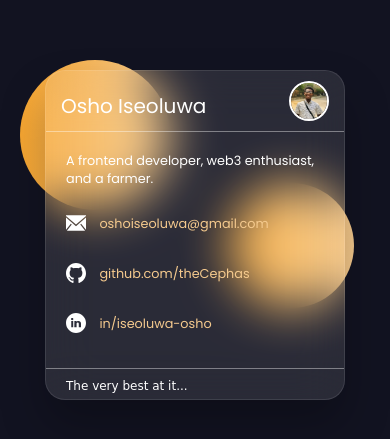
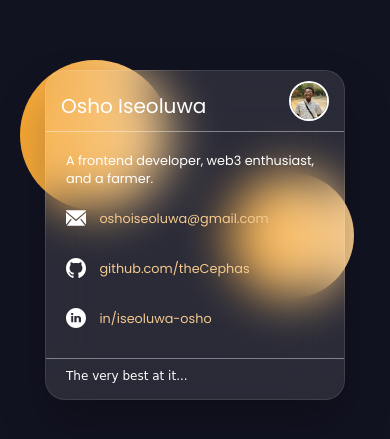
Before and after one commit to theCephas/digital-card, a plain HTML site: page index.html in a window 390 px wide. Shown: the part 187-626 px from the top of the page. Drawn offline with Linux system fonts and the light colour scheme; a web font is replaced by a local one.

Commit message:
Another one

```diff
--- a/index.css
+++ b/index.css
@@ -173,7 +173,7 @@ section::after {
                 height: 125px;
                 width: 125px;
                 border-radius: 50%;
-                transform: translate(96px, 10px);
+                transform: translate(96px, 0px);
                 background: linear-gradient(90deg, #F7a631, #F5ca8e);
         }
 
@@ -181,8 +181,13 @@ section::after {
                 height: 330px;
                 width: 300px;
         }
-
+        .socials{
+                padding: 0px 20px;
+        }
         .links {
                 font-size: .8rem;
         }
+        .ad{
+                padding-bottom: 25px;
+        }
 }
```
